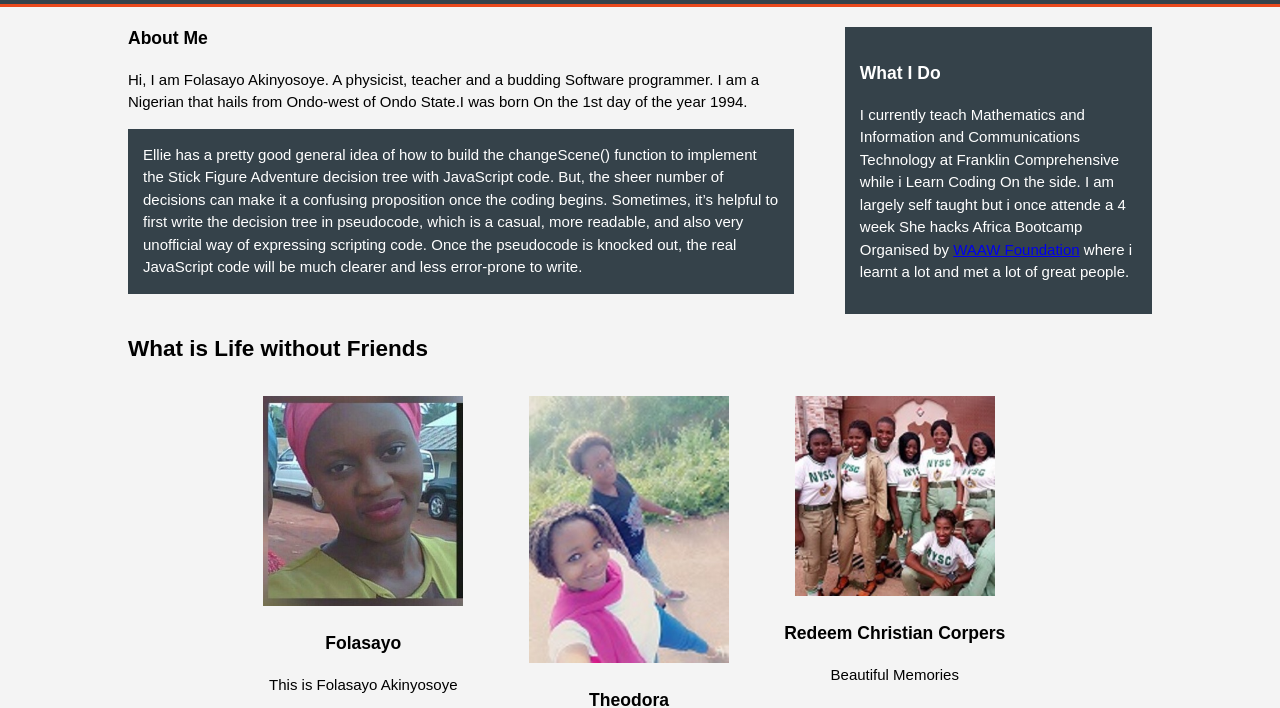
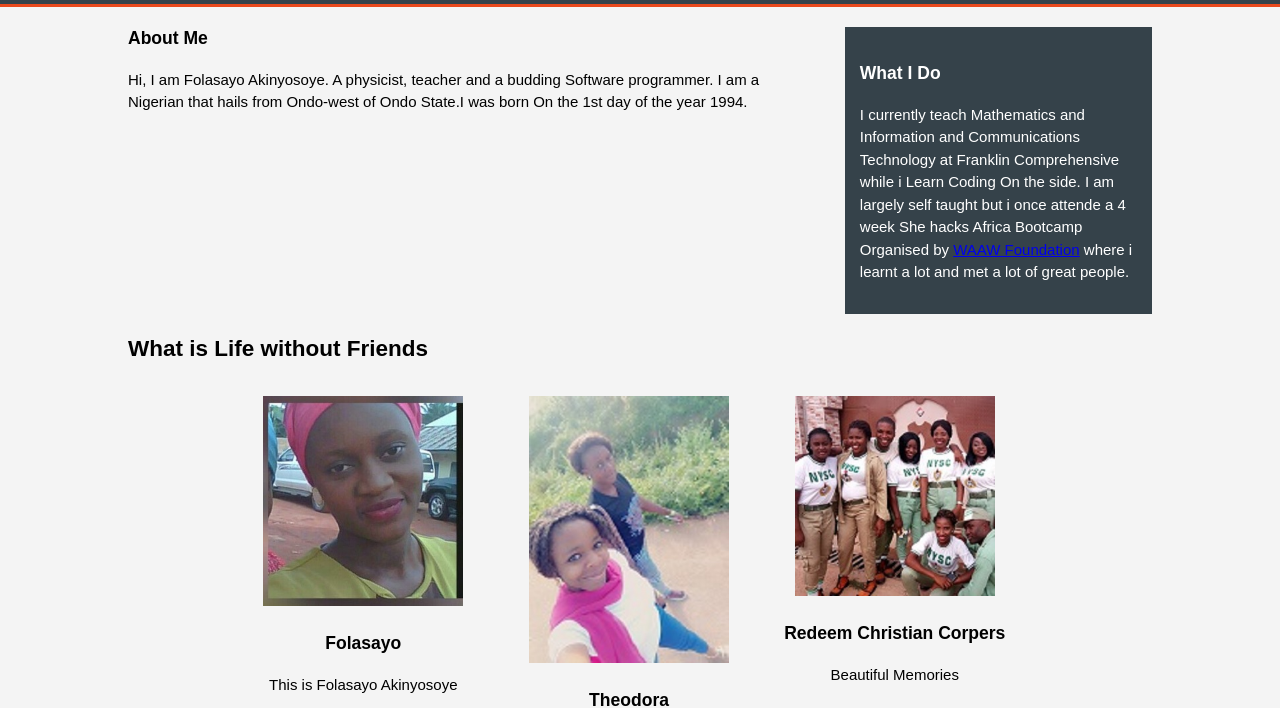
Before and after one commit to folarmi/Bincom-internship, a plain HTML site: page about.html in a window 1280 px wide. Shown: the part 111-819 px from the top of the page. Drawn offline with Linux system fonts and the light colour scheme.

Commit message:
Update about.html
Removed some parts

```diff
--- a/about.html
+++ b/about.html
@@ -29,8 +29,7 @@
              <article id="main-col">
                <h1 class="page-title">About Me</h1>
                <p> Hi, I am Folasayo Akinyosoye. A physicist, teacher and a budding Software programmer. I am a Nigerian that hails from Ondo-west of Ondo State.I was born On the 1st day of the year 1994. </p>
-               <p class="dark"> Ellie has a pretty good general idea of how to build the changeScene() function to implement the Stick Figure Adventure decision tree with JavaScript code. But, the sheer number of decisions can make it a confusing proposition once the coding begins. Sometimes, it’s helpful to first write the decision tree in pseudocode, which is a casual, more readable, and also very unofficial way of expressing scripting code. Once the pseudocode is knocked out, the real JavaScript code will be much clearer and less error-prone to write.</p>
-             </article>
+                            </article>
 
              <aside id="sidebar">
                <div class="dark">
```
